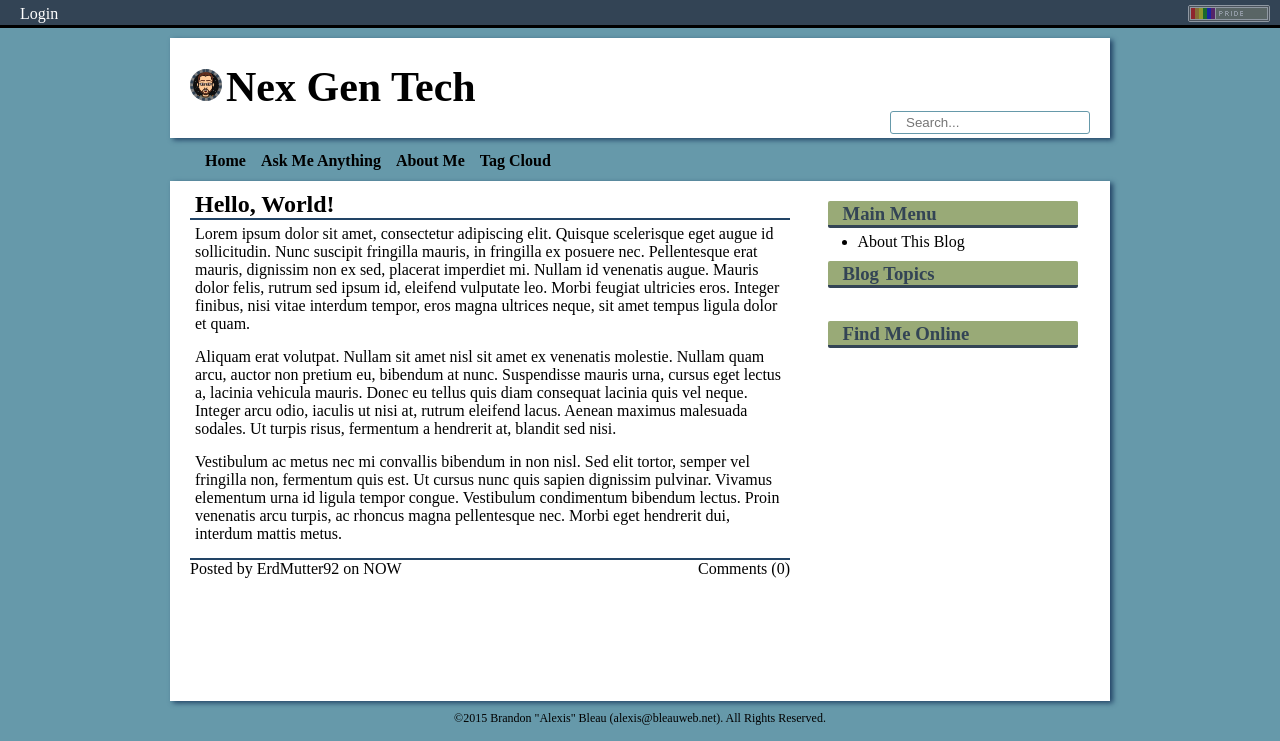
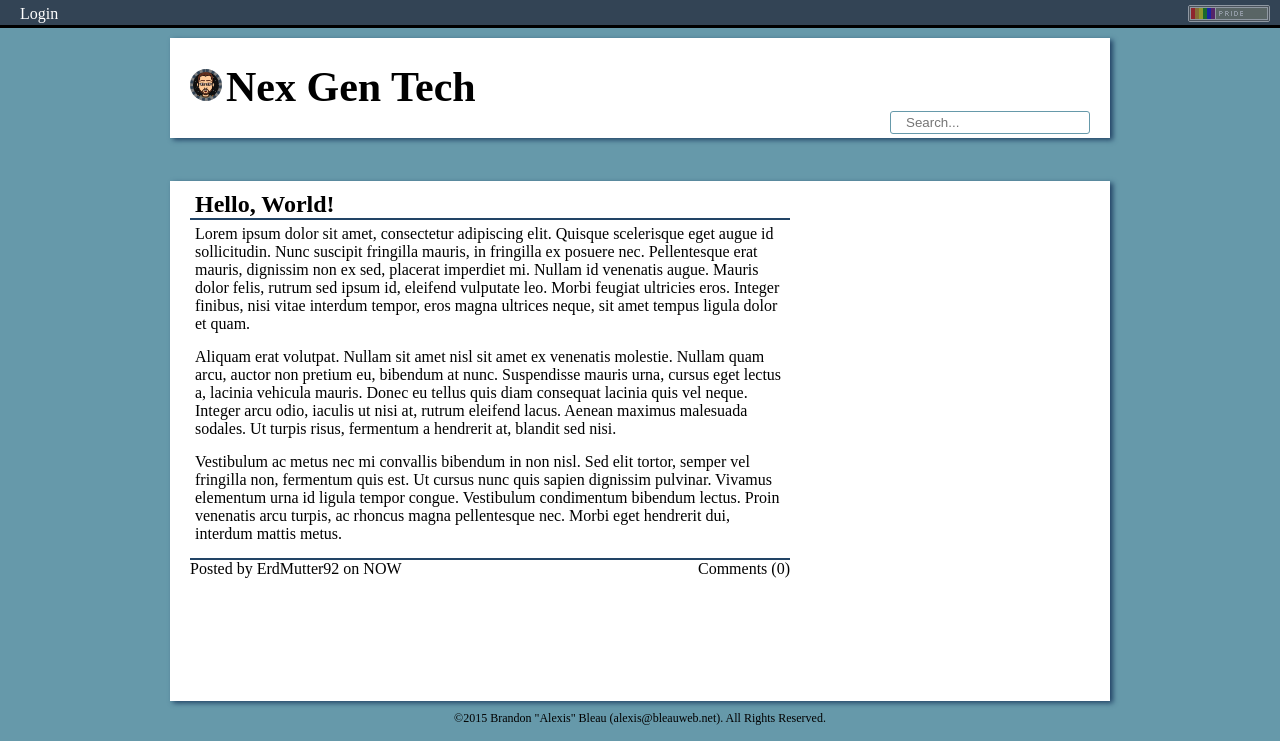
Before and after one commit to ErdMutter92/BleauCMS, a PHP site: page / in a window 1280 px wide. Shown: the top 741 px of the page. Run offline with PHP 8.4, Linux system fonts and the light colour scheme; some web fonts are replaced.

Commit message:
Update to View
The view now takes an array of data objects and sends the objects to
the correct function to incorporate that data into the view. There was
an update to the template Starry Night to have a different type of tag.

```diff
--- a/controllers/controller.php
+++ b/controllers/controller.php
@@ -9,7 +9,7 @@
 
 ********************************************************/
 
-	require('./views/template.php');
+	require('./views/view.php');
 	require('./models/model.php');
 
 	class Controller {
@@ -21,6 +21,7 @@
 		private $controllerMap = array (
 			"blog" => "index",
 			"index" => "index",
+			"about" => "about_me"
 		);
 
 		// Upon inital construction of the object, this takes
@@ -30,7 +31,7 @@
 		// the function corresponding to the landingPage.
 		public function __construct($key) {
 
-			$this->view = new Template();
+			$this->view = new View('./views/templates/Starry Night/');
 			$this->model = new Model();
 
 			if (isset($_GET[$key])) {
@@ -59,8 +60,13 @@
 		// Handles any page not found issues that arrise.
 		private function error404($name) {
 			header("HTTP/1.0 404 Not Found");
-			$data = $this->model->request('error404Data', 'array');
-			$this->view->consolidate('error404', $data);
+			$post = new PostDAO('./data/errors.csv', '|');
+			$tags = new TagDAO('./data/tags.csv', '|');
+
+			$post = $post->getArticles(0, 1);
+			$data = array_merge($tags->getAll(), $post);
+
+			$this->view->distributeData($data);
 			$this->view->display();
 		}
 
@@ -70,8 +76,21 @@
 
 			$post = $post->getArticles(0, 5);
 
-			$this->view->consolidate($name, $post, $tags->getAll());
+			$data = array_merge($tags->getAll(), $post);
 
+			$this->view->distributeData($data);
+			$this->view->display();
+		}
+
+		private function about_me($name) {
+			$post = new PostDAO('./data/about_me.csv', '|');
+			$tags = new TagDAO('./data/tags.csv', '|');
+
+			$post = $post->getArticles(0, 5);
+
+			$data = array_merge($tags->getAll(), $post);
+
+			$this->view->distributeData($data);
 			$this->view->display();
 		}
 
--- /dev/null
+++ b/data/about_me.csv
@@ -0,0 +1 @@
+0|About ErdMutter92|<p>This page will eventually contain my bio... :D</p>|ErdMutter92|Planet Earth
--- /dev/null
+++ b/data/errors.csv
@@ -0,0 +1,2 @@
+0|Error 404: Page Not Found!|<p>Something has gone wrong. We were not able to find the page that you were looking for. If you believe you have come to this page in error, please contact the admin ASAP!</p>|ErdMutter92|Planet Earth
+1|Error 500: Internal Server Error|<p>Something has gone wrong. We were not able to find the page that you were looking for. If you believe you have come to this page in error, please contact the admin ASAP!</p>|ErdMutter92|Planet Earth
--- /dev/null
+++ b/data/nav.csv
@@ -0,0 +1,2 @@
+0|Home Page||?page=index
+1|About Me||?page=about
--- a/data/posts.csv
+++ b/data/posts.csv
@@ -1,2 +1 @@
 0|Hello, World!|<p>Lorem ipsum dolor sit amet, consectetur adipiscing elit. Quisque scelerisque eget augue id sollicitudin. Nunc suscipit fringilla mauris, in fringilla ex posuere nec. Pellentesque erat mauris, dignissim non ex sed, placerat imperdiet mi. Nullam id venenatis augue. Mauris dolor felis, rutrum sed ipsum id, eleifend vulputate leo. Morbi feugiat ultricies eros. Integer finibus, nisi vitae interdum tempor, eros magna ultrices neque, sit amet tempus ligula dolor et quam.</p><p>Aliquam erat volutpat. Nullam sit amet nisl sit amet ex venenatis molestie. Nullam quam arcu, auctor non pretium eu, bibendum at nunc. Suspendisse mauris urna, cursus eget lectus a, lacinia vehicula mauris. Donec eu tellus quis diam consequat lacinia quis vel neque. Integer arcu odio, iaculis ut nisi at, rutrum eleifend lacus. Aenean maximus malesuada sodales. Ut turpis risus, fermentum a hendrerit at, blandit sed nisi.</p><p>Vestibulum ac metus nec mi convallis bibendum in non nisl. Sed elit tortor, semper vel fringilla non, fermentum quis est. Ut cursus nunc quis sapien dignissim pulvinar. Vivamus elementum urna id ligula tempor congue. Vestibulum condimentum bibendum lectus. Proin venenatis arcu turpis, ac rhoncus magna pellentesque nec. Morbi eget hendrerit dui, interdum mattis metus.</p>|ErdMutter92|NOW
-1|:D|<p>:-\</p>|ErdMutter92|THEN
--- a/index.php
+++ b/index.php
@@ -1,7 +1,6 @@
 <?php
 require('./controllers/controller.php');
 
-
-$site = new Controller('p');
+$site = new Controller('page');
 
 ?>
--- a/views/template.php
+++ b/views/template.php
@@ -1,93 +1,89 @@
 <?php
-/********************************************************
 
-   Title: template
-   Author: Brandon "Alexis" Bleau (bmbleau@gmail.com)
-   Discription: The brains behind the template system,
-		accepts data and the template name then
-		returns the view back.
-
-
-********************************************************/
 	class Template {
 
-		private $template;
-		private $templateDir = './views/templates/';
-		private $article;
-		private $templateFiles;
-		private $tags;
+		private $location;
+		private $contents = array();
+		private $nav;
+		private $menu;
+		private $post;
 
-		private $templateExtensions = array ("html", "css");
-
-		private $templateMap = array (
-			"index" => "Starry Night/",
-			"blog" => "Starry Night/",
-			"error404" => "Starry Night/"
-		);
-
-		private function fetchTemplateContents() {
-			if ($handle = opendir($this->templateDir.$this->templateMap[$this->template])) {
-				while (false !== ($entry = readdir($handle))) {
-
-					// Only gets file contents for files in the dir
-					// which have a file extension found in $templateExtensions
-					if (false !== array_search(pathinfo($entry)['extension'], $this->templateExtensions)) {
-						$this->templateFiles[pathinfo($entry)['extension']] =
-							file_get_contents($this->templateDir.
-								$this->templateMap[$this->template]
-									.$entry);
-
-					}
-
-				}
-				closedir($handle);
-			}
+		public function __construct($templateDir) {
+			$this->location = $templateDir;
+			$this->parseTemplate(array("html", "css"));
 		}
 
-		// input: $page = String: what page to load
-		// input: $data = Array: infomration from the model.
-		// output: Returns the constructed view to be displayed.
-		public function consolidate($template, $article, $tags) {
-			$this->template = (string) $template;
-			$this->fetchTemplateContents();
+		private function parseTemplate(array $allowedExtensions) {
+			// opens the template directory and takes the contents
+			// of the files in that directory adding them to an array.
+			if ($handle = opendir($this->location)) {
+				while (false !== ($entry = readdir($handle))) {
+					$fileExtension = pathinfo($entry)['extension'];
+					$fileContent = file_get_contents($this->location.$entry);
 
-			$this->article = $article;
-			$this->tags = $tags;
-
-			$this->handlePosts($this->article['0']);
-
-			// runs through the array sending the tag object to handleTags.
-			foreach ($this->tags as $key => $item) {
-				$this->handleTags($tags[$key]);
+					// Only allows files with the extensions located in
+					// array $allowedExtensions to be added to contents array.
+					if (false !== array_search($fileExtension, $allowedExtensions)) {
+						$this->contents[$fileExtension] = $fileContent;
+					}
+				}
 			}
 
-			// Code to be written.
+			// sets the post value to the contents between the two html comments.
+			$this->setPost($this->getElement('ARTICLE'));
+			$this->setNav($this->getElement('NAV'));
+			$this->setMenu($this->getElement('MENU'));
 
 		}
 
-		// Takes the TAGS sub array from the data passed
-		// from the controller and replaces the tags
-		// in the template html.
-		private function handleTags(Tag $object) {
-			$tagStr = '{' . $object->getSymble() . $object->getTag() . $object->getSymble() . '}';
+		private function getElement($item) {
+			$startTag = '<!-- START ' . $item . '_ITEM -->';
+			$endTag = '<!-- END ' . $item . '_ITEM -->';
+			$element = split($startTag, split($endTag, $this->contents['html'])[0])[1];
 
-			$data[$tagStr] = $object->getContents();
+			// remove element tags from html along with the element.
+			$this->contents['html'] = str_replace($startTag.$element.$endTag, '', $this->contents['html']);
 
-			foreach ($data as $key => $item) {
-				$this->templateFiles['html'] = str_replace($key, $item, $this->templateFiles['html']);
-			}
+			return $element;
 		}
 
-		public function handlePosts(Article $object) {
-			$this->templateFiles['html'] = str_replace('<!-- ARTICLE_TITLE -->', $object->getTitle(), $this->templateFiles['html']);
-			$this->templateFiles['html'] = str_replace('<!-- ARTICLE_AUTHOR -->', $object->getAuthor(), $this->templateFiles['html']);
-			$this->templateFiles['html'] = str_replace('<!-- ARTICLE_TIME -->', $object->getTimestamp(), $this->templateFiles['html']);
-			$this->templateFiles['html'] = str_replace('<!-- ARTICLE_TEXT -->', $object->getBody(), $this->templateFiles['html']);
-			$this->templateFiles['html'] = str_replace('<!-- COMMENTS_LINK -->', 'Comments (0)', $this->templateFiles['html']);
+		private function setPost($html) {
+			$this->post = $html;
 		}
 
-		public function display() {
-			echo $this->templateFiles['html'];
+		public function getPost() {
+			return $this->post;
 		}
+
+		private function setMenu($html) {
+			$this->menu = $html;
+		}
+
+		public function getMenu() {
+			return $this->menu;
+		}
+
+		private function setNav($html) {
+			$this->nav = $html;
+		}
+
+		public function getNav() {
+			return $this->nav;
+		}
+
+		public function setLocaton($location) {
+			$this->location = $location;
+		}
+
+		public function getLocation() {
+			return $this->location;
+		}
+
+		public function getHTMLContents() {
+			return $this->contents['html'];
+		}
+
+
 	}
+
 ?>
--- a/views/templates/Starry Night/index.html
+++ b/views/templates/Starry Night/index.html
@@ -1,46 +1,37 @@
 <html>
 	<head>
-		<title>{?website_title?}</title>
-		<link rel="stylesheet" type="text/css" href="{?template_root?}default.css">
-		<link href='{?template_root?}default.css' rel='stylesheet' type='text/css'>
+		<title><!-- ? website_title --></title>
+		<link rel="stylesheet" type="text/css" href="<!-- ? template_root -->default.css">
 		<link href='http://fonts.googleapis.com/css?family=Sonsie+One' rel='stylesheet' type='text/css'>
 	</head>
 	<body>
-		<div class="admin-panel">Login <img src="{?template_root?}pride-button.gif" class="pride-button"></img></div>
+		<div class="admin-panel">Login <img src="<!-- ? template_root -->pride-button.gif" class="pride-button"></img></div>
 		<header class="main">
-			<img src="{?template_root?}profile-photo.jpg" class="profile-photo"></img>
-			<h1>{?website_title?}</h1>
+			<img src="<!-- ? template_root -->profile-photo.jpg" class="profile-photo"></img>
+			<h1><!-- ? website_title --></h1>
 			<input type="text" class="search" placeholder="Search..."></input>
 		</header>
 		<nav class="main">
 			<ul>
-				<!-- NAV_ITEM -->
+				<!-- NAV_HERE -->
+				<!-- START NAV_ITEM -->
 				<li><a href="<!-- NAV_URL -->" target="<!-- NAV_TARGET -->"><!-- NAV_TEXT --></a></li>
-				<!-- NAV_ITEM -->
-				<li><a href="#">Home</a></li>
-				<li><a href="#">Ask Me Anything</a></li>
-				<li><a href="#">About Me</a></li>
-				<li><a href="#">Tag Cloud</a></li>
+				<!-- END NAV_ITEM -->
 			</ul>
 		</nav>
 		<article class="main">
 			<nav>
+				<!-- MENU_HERE -->
+				<!-- START MENU_ITEM -->
 				<div class="side-box">
-					<h1>Main Menu</h1>
-					<ul>
-						<li><a href="#">About This Blog</a></li>
-					</ul>
+					<h1><!-- MENU_TITLE --></h1>
+					<!-- MENU_HTML -->
 				</div>
-				<div class="side-box">
-					<h1>Blog Topics</h1>
-				</div>
-				<div class="side-box">
-					<h1>Find Me Online</h1>
-				</div>
+				<!-- END MENU_ITEM -->
 			</nav>
 			<div class="posts">
 				<!-- POST_HERE -->
-				<!-- ARTICLE_ITEM -->
+				<!-- START ARTICLE_ITEM -->
 				<div class="post">
 					<header class="post">
 						<h1><!-- ARTICLE_TITLE --></h1>
@@ -56,11 +47,11 @@
 						<div class="comment-link"><!-- COMMENTS_LINK --></div>
 					</footer>
 				</div>
-				<!-- ARTICLE_ITEM -->
+				<!-- END ARTICLE_ITEM -->
 			</div>
 		</article>
 		<footer class="main">
-			<div class="copyright">{?COPYRIGHT?}</div>
+			<div class="copyright"><!-- ? COPYRIGHT --></div>
 		</footer>
 	</body>
 </html>
```
Also changed, not shown: views/view.php (added, +67 -0 lines).
